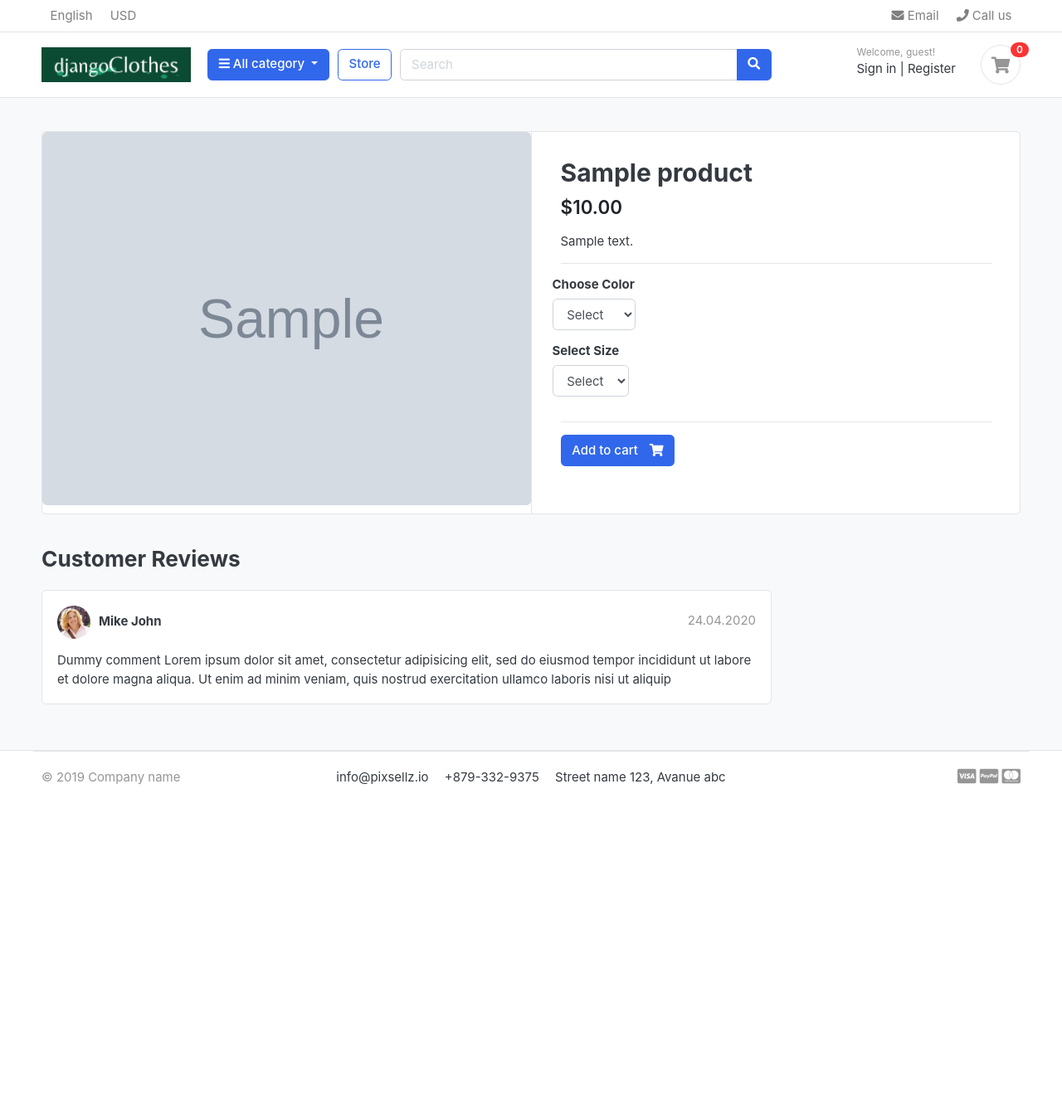
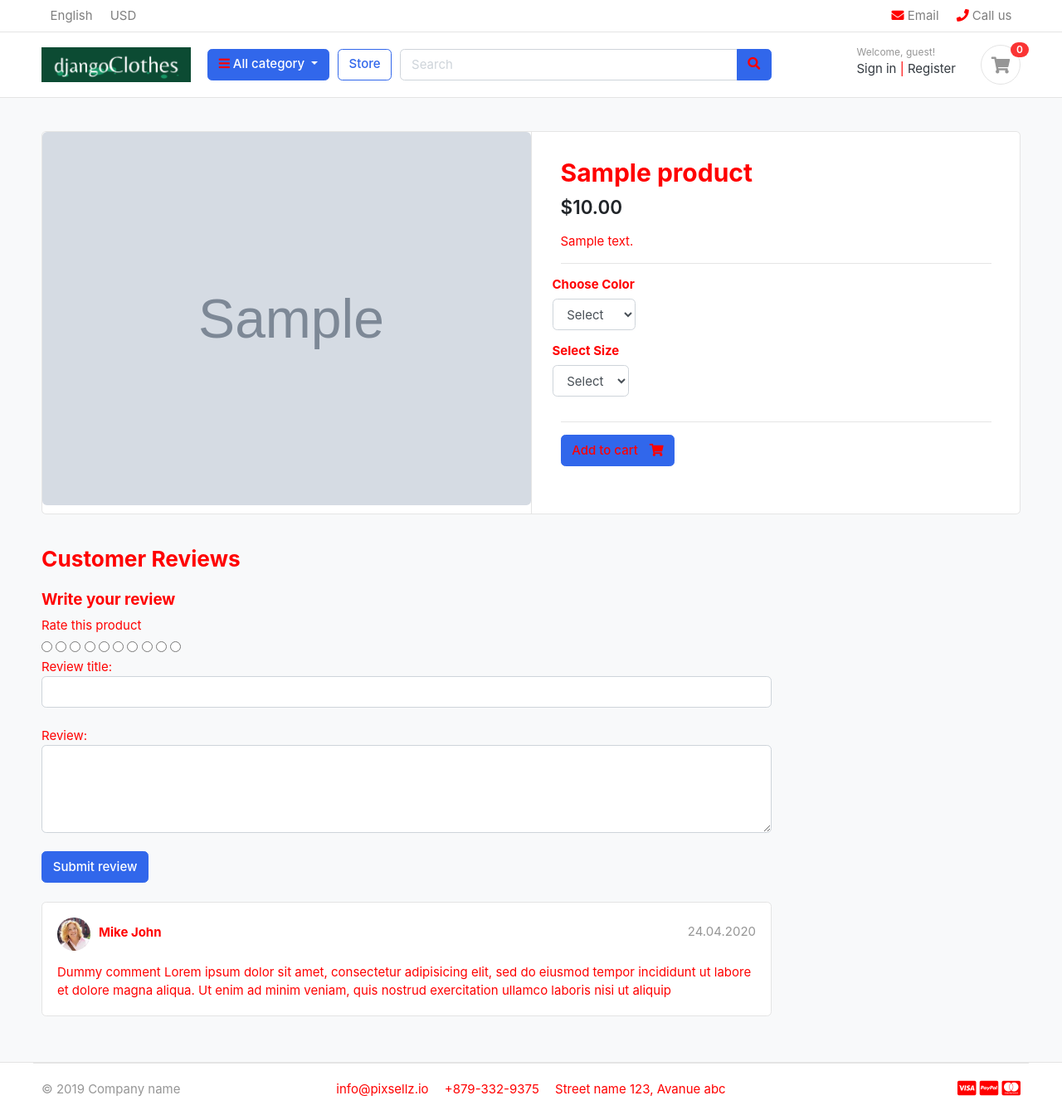
Before and after one commit to wiktorpiela/django-clothes-ecommerce, a Django app: a page that uses templates/base.html in a window 1280 px wide. Shown: the whole page at 83% size. Before the commit the page ends 946 px from the top, so only its background shows below. Run offline with Django 4.2, Linux system fonts and the light colour scheme; tables that the repository leaves empty hold one stand-in row (values such as "Sample post"); grey boxes marked "Sample" are stand-in pictures; some libraries are stand-ins or nearby versions; some web fonts are replaced.

Commit message:
rating products model, form

```diff
--- /dev/null
+++ b/static/css/custom.css
@@ -0,0 +1,8 @@
+/* hide radiobuittons */
+/* .rate > input{
+    display: none;
+} */
+
+* {
+    color: red;
+}
--- a/store/admin.py
+++ b/store/admin.py
@@ -1,5 +1,5 @@
 from django.contrib import admin
-from .models import Product, Variation
+from .models import Product, Variation, ReviewRating
 
 class ProductAdmin(admin.ModelAdmin):
     list_display = ("product_name", "price", "stock", "category", "modified_date", "is_available")
@@ -12,3 +12,4 @@ class VariationAdmin(admin.ModelAdmin):
 
 admin.site.register(Product, ProductAdmin)
 admin.site.register(Variation, VariationAdmin)
+admin.site.register(ReviewRating)
--- a/store/models.py
+++ b/store/models.py
@@ -1,5 +1,6 @@
 from django.db import models
 from category.models import Category
+from accounts.models import Account
 
 class Product(models.Model):
     product_name = models.CharField(max_length=200, unique=True)
@@ -40,3 +41,17 @@ class Variation(models.Model):
 
     def __str__(self) -> str:
         return f"{self.product.product_name} {self.variation_value}"
+
+class ReviewRating(models.Model):
+    product = models.ForeignKey(Product, on_delete=models.CASCADE)
+    user = models.ForeignKey(Account, on_delete=models.CASCADE)
+    subject = models.CharField(max_length=100, blank=True)
+    review = models.TextField(blank=True)
+    rating = models.FloatField()
+    ip = models.CharField(max_length=20, blank=True)
+    status = models.BooleanField(default=True)
+    created_at = models.DateTimeField(auto_now_add=True)
+    edited_at = models.DateTimeField(auto_now=True)
+
+    def __str__(self) -> str:
+        return f"{self.user}, {self.subject}"
--- a/templates/base.html
+++ b/templates/base.html
@@ -24,6 +24,7 @@
 <!-- custom style -->
 <link href="{% static 'css/ui.css' %}" rel="stylesheet" type="text/css"/>
 <link href="{% static 'css/responsive.css' %}" rel="stylesheet" media="only screen and (max-width: 1200px)" />
+<link href="{% static 'css/custom.css' %}" rel="stylesheet" type="text/css"/>
 
 <!-- custom javascript -->
 <script src="{% static 'js/script.js' %}" type="text/javascript"></script>
--- a/templates/store/product_details.html
+++ b/templates/store/product_details.html
@@ -88,8 +88,39 @@
 
         <header class="section-heading">
             <h3>Customer Reviews </h3>
+        </header>
 
-        </header>
+        <form action="" method="post">
+            {% csrf_token %}
+            <h5>Write your review</h5>
+            <div>
+                <!-- rating stars -->
+                <label for="">Rate this product</label>
+                <br>
+                <div class="rate">
+                    <input type="radio" name="rating" id="rating10" value="5" required><label for="rating10" title="5"></label>
+                    <input type="radio" name="rating" id="rating9" value="4.5" required><label for="rating9" title="4.5" class="half"></label>
+                    <input type="radio" name="rating" id="rating8" value="4" required><label for="rating8" title="4"></label>
+                    <input type="radio" name="rating" id="rating7" value="3.5" required><label for="rating7" title="3.5" class="half"></label>
+                    <input type="radio" name="rating" id="rating6" value="3" required><label for="rating6" title="3"></label>
+                    <input type="radio" name="rating" id="rating5" value="2.5" required><label for="rating5" title="2.5" class="half"></label>
+                    <input type="radio" name="rating" id="rating4" value="2" required><label for="rating4" title="2"></label>
+                    <input type="radio" name="rating" id="rating3" value="1.5" required><label for="rating3" title="1.5" class="half"></label>
+                    <input type="radio" name="rating" id="rating2" value="1" required><label for="rating2" title="1"></label>
+                    <input type="radio" name="rating" id="rating1" value="0.5" required><label for="rating1" title="0.5" class="half"></label>
+                </div>
+
+                Review title:
+                <input type="text" class="form-control" name="subject">
+                <br>
+                Review:
+                <textarea name="review" rows="4" class="form-control"></textarea>
+                <br>
+                <input type="submit" value="Submit review" class="btn btn-primary">
+            </div>
+        </form>
+
+        <br>
 
         <article class="box mb-3">
             <div class="icontext w-100">
```
Also changed, not shown: store/forms.py (added, +7 -0 lines), store/migrations/0003_reviewrating.py (added).
